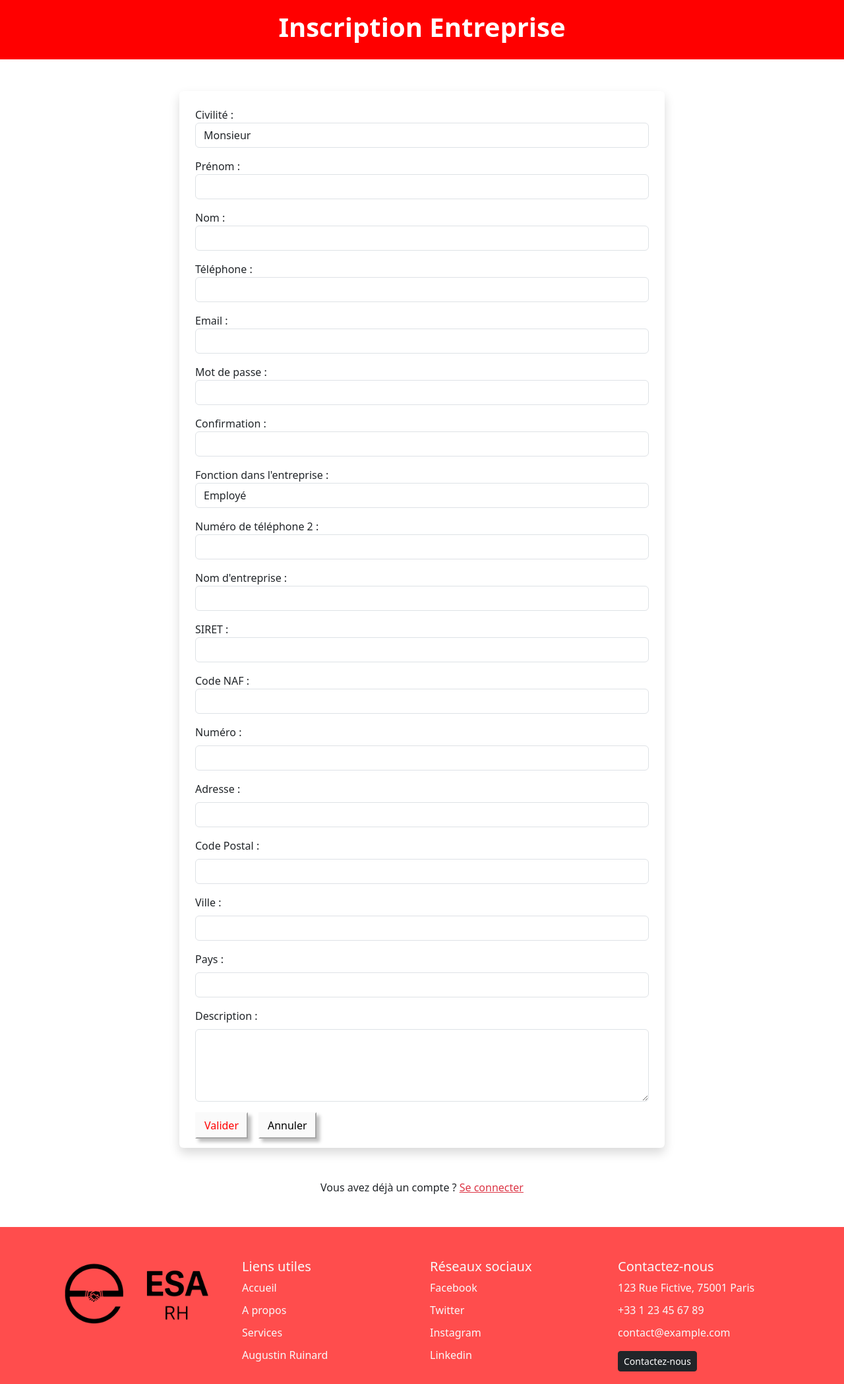
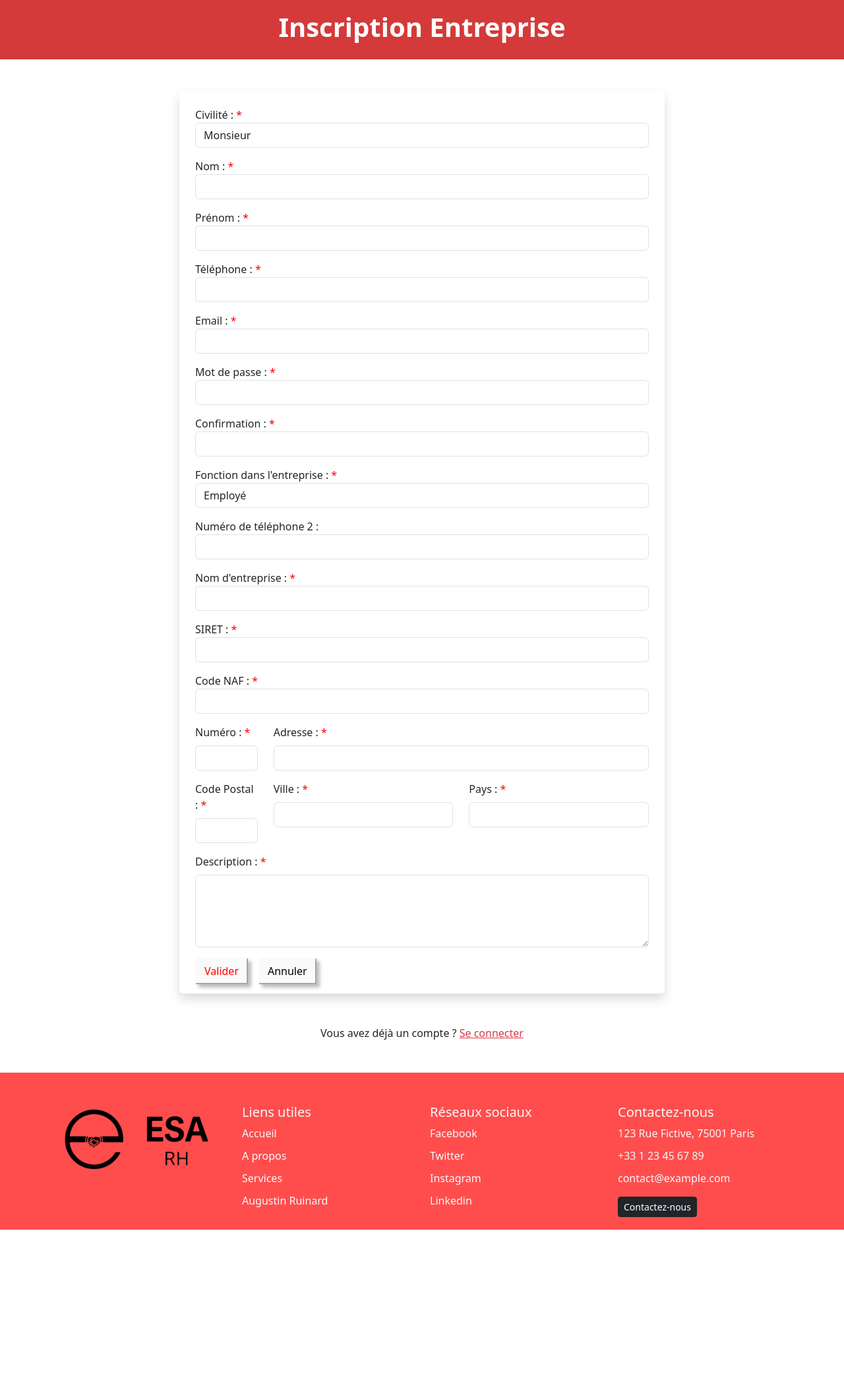
Before and after one commit to NarththananSivanathan/ESA-RH, a Symfony app: template templates/entreprise/inscription.html.twig in a window 1280 px wide. Shown: the whole page at 66% size. After the commit the page ends 1864 px from the top, so only its background shows below. Run offline with Twig, Linux system fonts and the light colour scheme; the template is opened without the code that fills it, so the values that code supplies are empty; some libraries are stand-ins or nearby versions.

Commit message:
Les petits correction sur les from

```diff
--- a/templates/connexion.html.twig
+++ b/templates/connexion.html.twig
@@ -4,7 +4,7 @@
 
 {% block body %}
 
-    <div class="d-flex justify-content-center align-items-center text-white" style="height: 90px; background-color: #ff0000;">
+    <div class="d-flex justify-content-center align-items-center text-white" style="height: 90px; background-color: #D43A3A;">
         <h1 class="text-center fs-1 fs-md-2 fs-lg-3 fs-xl-4 fw-bold">Connexion</h1>
     </div>
 
--- a/templates/entreprise/creeOffre.html.twig
+++ b/templates/entreprise/creeOffre.html.twig
@@ -4,7 +4,7 @@
 
 {% block body %}
 
-    <div class="d-flex justify-content-center align-items-center text-white" style="height: 90px; background-color: #ff0000;">
+    <div class="d-flex justify-content-center align-items-center text-white" style="height: 90px; background-color: #D43A3A;">
         <h1 class="text-center fs-1 fs-md-2 fs-lg-3 fs-xl-4 fw-bold">Crée une Offre</h1>
     </div>
 
--- a/templates/entreprise/inscription.html.twig
+++ b/templates/entreprise/inscription.html.twig
@@ -4,7 +4,7 @@
 
 {% block body %}
 
-    <div class="d-flex justify-content-center align-items-center text-white" style="height: 90px; background-color: #ff0000;">
+    <div class="d-flex justify-content-center align-items-center text-white" style="height: 90px; background-color: #D43A3A;">
         <h1 class="text-center fs-1 fs-md-2 fs-lg-3 fs-xl-4 fw-bold">Inscription Entreprise</h1>
     </div>
 
@@ -15,7 +15,7 @@
                     <form action="#" method="POST">
                         <!-- Vos champs de formulaire ici -->
                         <div class="mb-3">
-                            <label for="civilite" class="form-group">Civilité :</label>
+                            <label for="civilite" class="form-group">Civilité : <span class="required">*</span></label>
                             <select name="civilite" id="civilite" class="form-control">
                                 <option value="monsieur">Monsieur</option>
                                 <option value="madame">Madame</option>
@@ -23,31 +23,31 @@
                             </select>
                         </div>
                         <div class="mb-3">
-                            <label for="prenom" class="form-group">Prénom :</label>
+                            <label for="nom" class="form-group">Nom : <span class="required">*</span></label>
+                            <input type="text" class="form-control" id="nom" name="nom" required>
+                        </div>
+                        <div class="mb-3">
+                            <label for="prenom" class="form-group">Prénom : <span class="required">*</span></label>
                             <input type="text" class="form-control" id="prenom" name="prenom" required>
                         </div>
                         <div class="mb-3">
-                            <label for="nom" class="form-group">Nom :</label>
-                            <input type="text" class="form-control" id="nom" name="nom" required>
-                        </div>
-                        <div class="mb-3">
-                            <label for="telephone" class="form-group">Téléphone :</label>
+                            <label for="telephone" class="form-group">Téléphone : <span class="required">*</span></label>
                             <input type="tel" class="form-control" id="telephone" name="telephone" required>
                         </div>
                         <div class="mb-3">
-                            <label for="email" class="form-group">Email :</label>
+                            <label for="email" class="form-group">Email : <span class="required">*</span></label>
                             <input type="email" class="form-control" id="email" name="email" required>
                         </div>
                         <div class="mb-3">
-                            <label for="motdepasse" class="form-group">Mot de passe :</label>
+                            <label for="motdepasse" class="form-group">Mot de passe : <span class="required">*</span></label>
                             <input type="password" class="form-control" id="motdepasse" name="motdepasse" required>
                         </div>
                         <div class="mb-3">
-                            <label for="confirmation" class="form-group">Confirmation :</label>
+                            <label for="confirmation" class="form-group">Confirmation : <span class="required">*</span></label>
                             <input type="password" class="form-control" id="confirmation" name="confirmation" required>
                         </div>
                         <div class="mb-3">
-                            <label for="fonction" class="form-group">Fonction dans l'entreprise :</label>
+                            <label for="fonction" class="form-group">Fonction dans l'entreprise : <span class="required">*</span></label>
                             <select name="fonction" id="fonction" class="form-control">
                                 <option value="employe">Employé</option>
                                 <option value="directeur">Directeur</option>
@@ -58,39 +58,43 @@
                             <input type="tel" class="form-control" id="tel2" name="tel2">
                         </div>
                         <div class="mb-3">
-                            <label for="entreprise" class="form-group">Nom d'entreprise :</label>
+                            <label for="entreprise" class="form-group">Nom d'entreprise : <span class="required">*</span></label>
                             <input type="text" class="form-control" id="entreprise" name="entreprise" required>
                         </div>
                         <div class="mb-3">
-                            <label for="siret" class="form-group">SIRET :</label>
+                            <label for="siret" class="form-group">SIRET : <span class="required">*</span></label>
                             <input type="text" class="form-control" id="siret" name="siret" required>
                         </div>
                         <div class="mb-3">
-                            <label for="codeNAF" class="form-group">Code NAF :</label>
+                            <label for="codeNAF" class="form-group">Code NAF : <span class="required">*</span></label>
                             <input type="text" class="form-control" id="codeNAF" name="codeNAF" required>
                         </div>
-                        <div class="mb-3">
-                            <label for="numero" class="form-label">Numéro :</label>
+                        <div class="row">
+                            <div class="col-md-2 mb-3">
+                                <label for="numero" class="form-label">Numéro : <span class="required">*</span></label>
                                 <input type="text" class="form-control" id="numero" name="numero" required>
                             </div>
-                        <div class="mb-3">
-                            <label for="adresse" class="form-label">Adresse :</label>
+                            <div class="col-md-10 mb-3">
+                                <label for="adresse" class="form-label">Adresse : <span class="required">*</span></label>
                                 <input type="text" class="form-control" id="adresse" name="adresse" required>
                             </div>
-                        <div class="mb-3">
-                            <label for="codepostal" class="form-label">Code Postal :</label>
+                        </div>
+                        <div class="row">
+                            <div class="col-md-2 mb-3">
+                                <label for="codepostal" class="form-label">Code Postal : <span class="required">*</span></label>
                                 <input type="text" class="form-control" id="codepostal" name="codepostal" required>
                             </div>
-                        <div class="mb-3">
-                            <label for="ville" class="form-label">Ville :</label>
+                            <div class="col-md-5 mb-3">
+                                <label for="ville" class="form-label">Ville : <span class="required">*</span></label>
                                 <input type="text" class="form-control" id="ville" name="ville" required>
                             </div>
-                        <div class="mb-3">
-                            <label for="pays" class="form-label">Pays :</label>
+                            <div class="col-md-5 mb-3">
+                                <label for="pays" class="form-label">Pays : <span class="required">*</span></label>
                                 <input type="text" class="form-control" id="pays" name="pays" required>
                             </div>
+                        </div>
                         <div class="mb-3">
-                            <label for="description" class="form-label">Description :</label>
+                            <label for="description" class="form-label">Description : <span class="required">*</span></label>
                             <textarea type="text" class="form-control" id="description" name="description" rows="4" required></textarea>
                         </div>
                         <div class="d-flex align-items-center">
```
Also changed, not shown: templates/candidat/inscription.html.twig (+25 -21 lines). Lines whose indentation alone changed are shown as unchanged.
